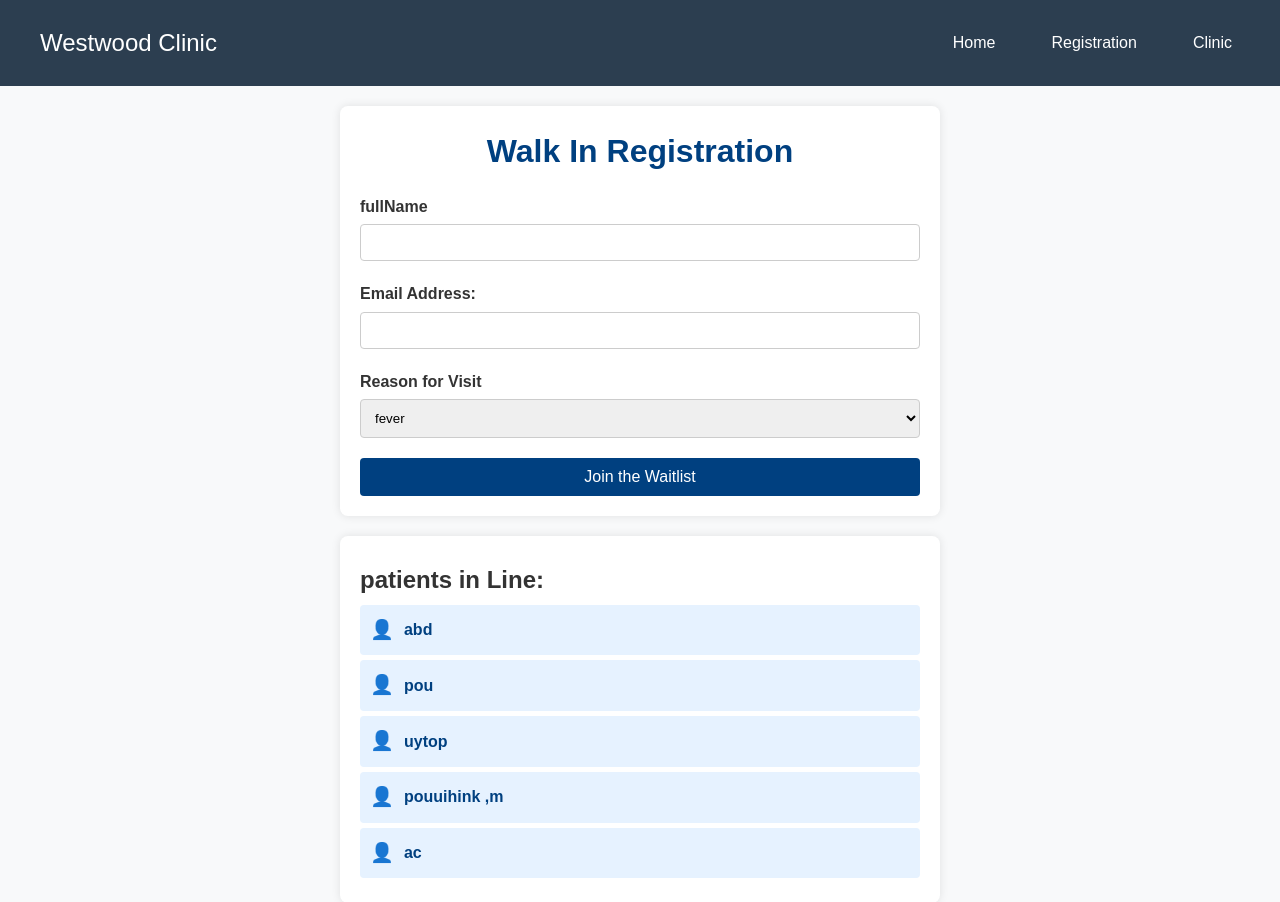
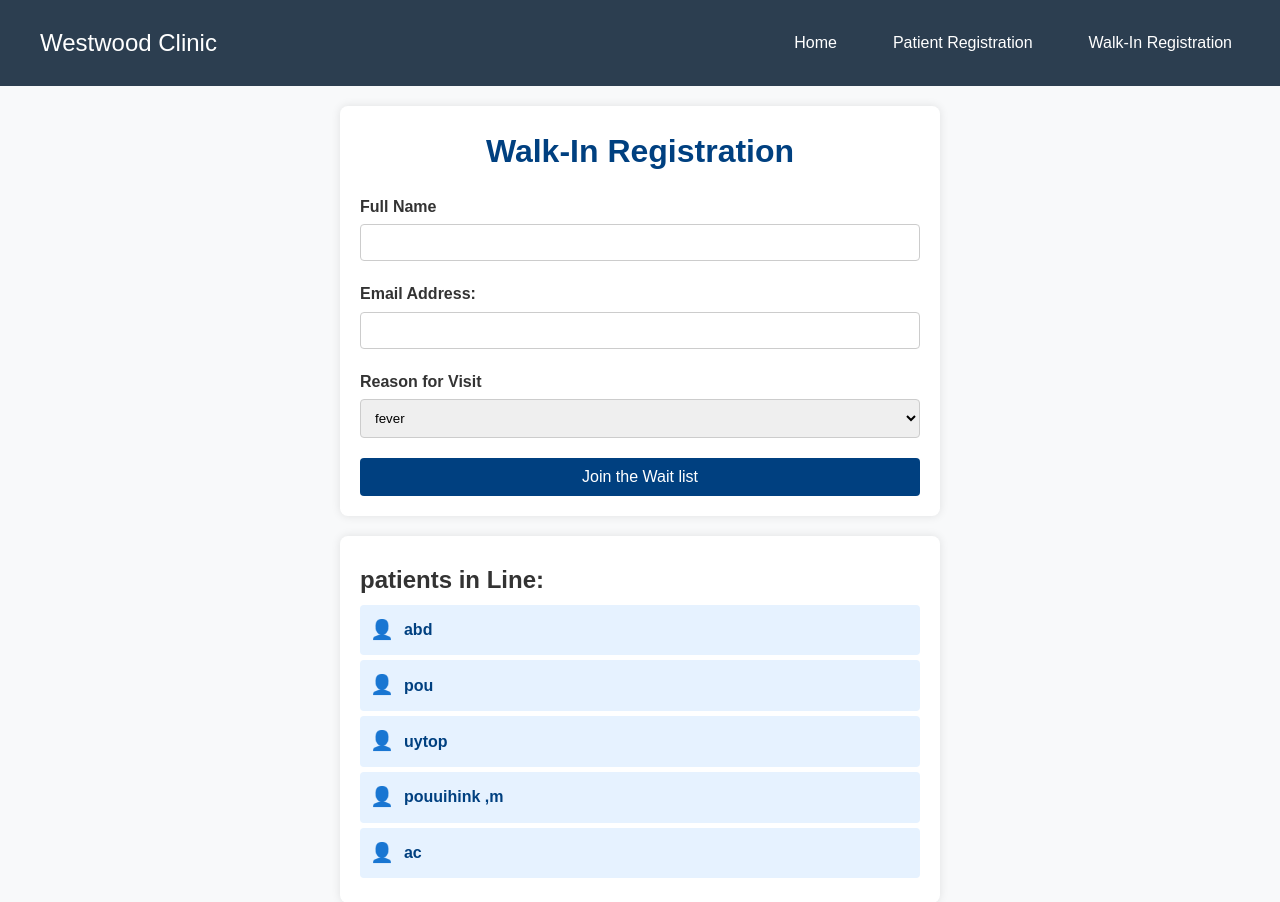
Before and after one commit to AbdullahMemon15/clinic-project-php, a PHP site: page /project20230/walk in a window 1280 px wide. Shown: the top 902 px of the page. Run offline with PHP 8.4, Linux system fonts and the light colour scheme; data comes from the database, SQL or seed files in the repository; data that the repository does not hold is empty.

Commit message:
added aria labels
some minor improvements and added naming best practices

```diff
--- a/index.php
+++ b/index.php
@@ -20,9 +20,9 @@
         </button>
         <div class="navbar-links">
             <ul>
-                <li><a href="index.php">Home</a></li>
-                <li><a href="registration.php" target="_self">Registration</a></li>
-                <li><a href="walk.php" target="_self">Clinic</a></li>
+                <li><a href="index.php" aria-label="Home">Home</a></li>
+                <li><a href="registration.php" target="_self" aria-label="Patient Registration">Patient Registration</a></li>
+                <li><a href="walk.php" target="_self" aria-label="Walk-In Registration">Walk-In Registration</a></li>
             </ul>
         </div>
     </nav>
--- a/template/walk.php
+++ b/template/walk.php
@@ -21,23 +21,23 @@
 
         <div class="navbar-links">
             <ul>
-                <li><a href="index.php">Home</a></li>
-                <li><a href="registration.php" target="_self">Registration</a></li>
-                <li><a href="walk.php" target="_self">Clinic</a></li>
+                <li><a href="index.php" aria-label="Home">Home</a></li>
+                <li><a href="registration.php" target="_self" aria-label="Patient Registration">Patient Registration</a></li>
+                <li><a href="walk.php" target="_self"aria-label="Walk-In Registration">Walk-In Registration</a></li>
             </ul>
         </div>
 
     </nav>
 
     <div class="write-comment">
-        <h2>Walk In Registration</h2>
+        <h2>Walk-In Registration</h2>
 
         <form action="<?php echo ($_SERVER['HTTP_HOST'] == 'localhost' ? 'http://localhost/project20230' : 'https://westwood-fe70547f7dd1.herokuapp.com') . '/walk.php'; ?>" method="post">
 
 
 
             <label>
-                fullName
+                Full Name
                 <input type="text" name="fullName" required>
             </label>
 
@@ -56,7 +56,7 @@
                     <option value="other">other</option>
                 </select>
             </label>
-            <button type="submit" name="button">Join the Waitlist</button>
+            <button type="submit" name="button">Join the Wait list</button>
 
         </form>
     </div>
```
Also changed, not shown: template/registration.php (+4 -4 lines).
